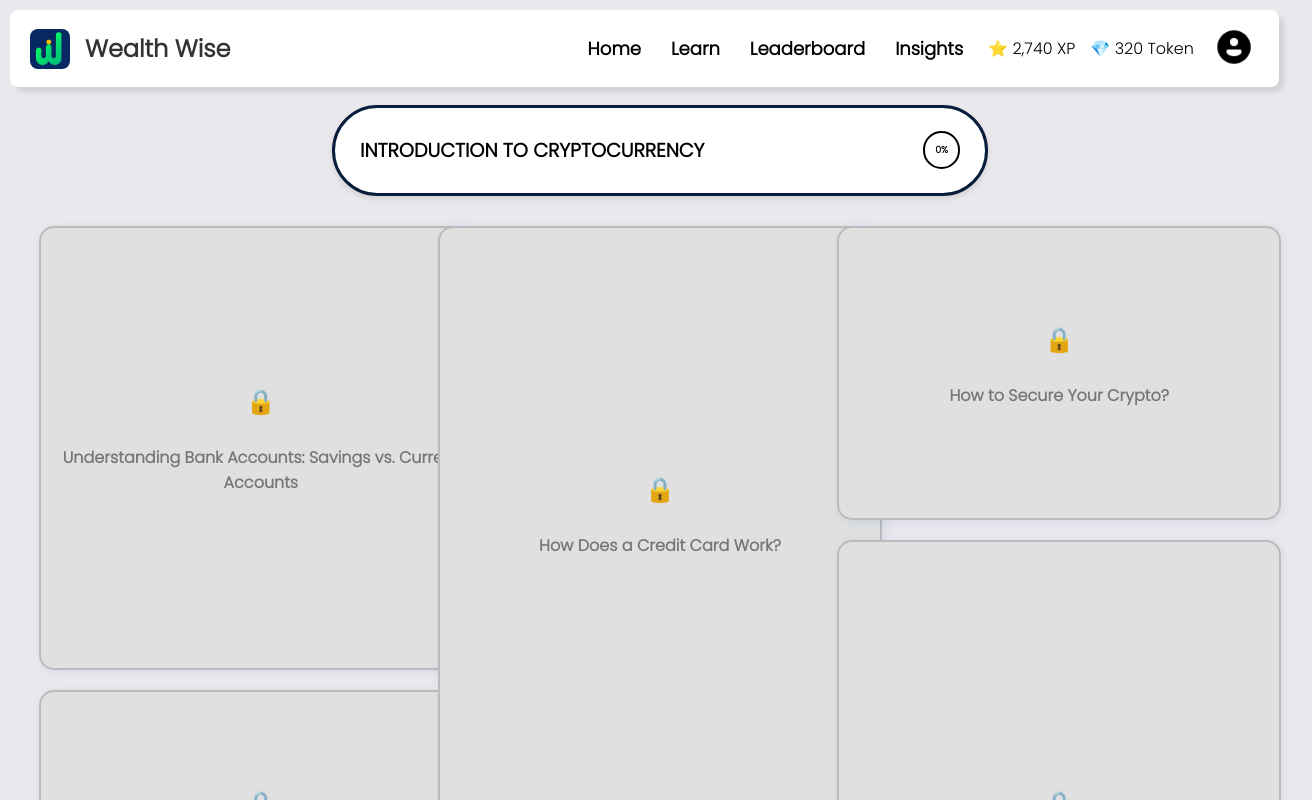
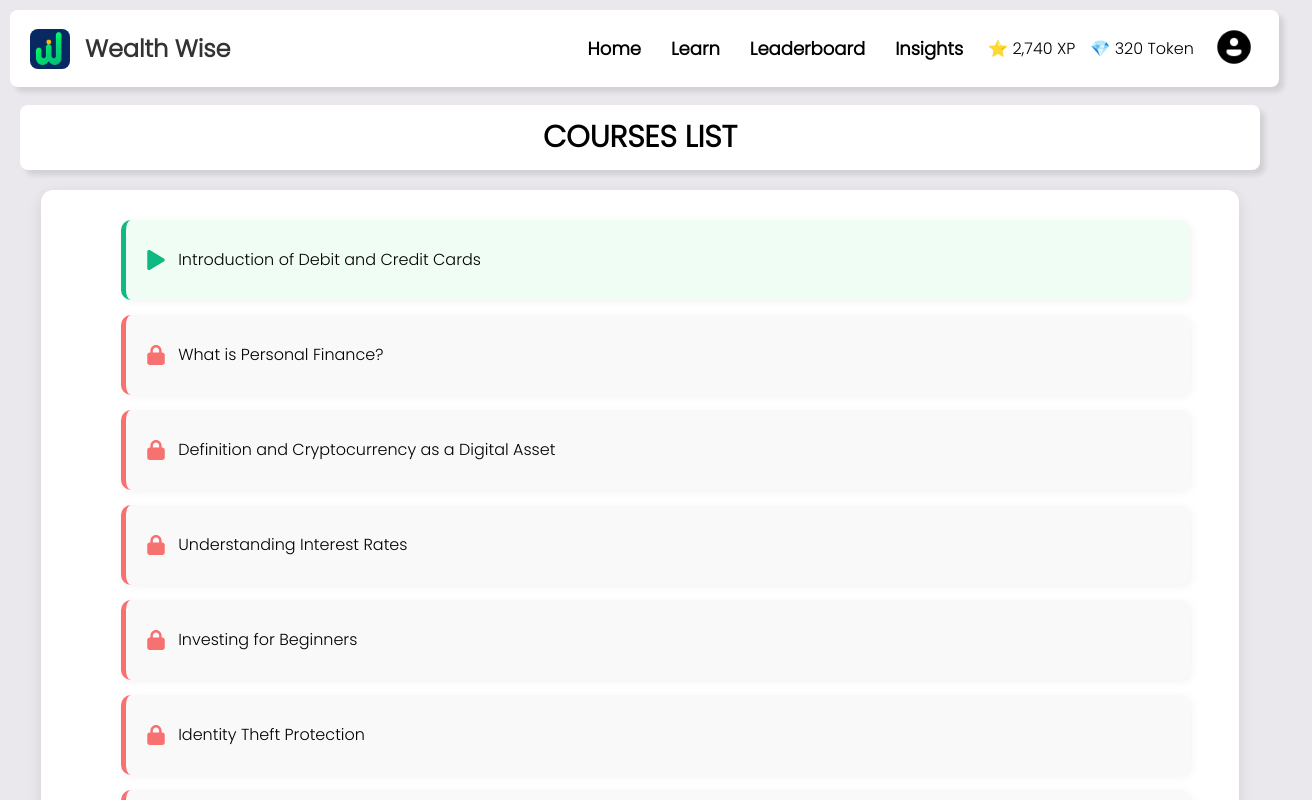
Before and after one commit to aditiarya37/WealthWise, a React (Vite) app: page /learn in a window 1280 px wide. Shown: the top 800 px of the page, 1312 px wide, since content can reach past the window. Built offline with nearby package versions, Linux system fonts and the light colour scheme.

Commit message:
added the Courses List page

```diff
--- a/src/App.jsx
+++ b/src/App.jsx
@@ -3,7 +3,8 @@ import NavBar from "./components/NavBar.jsx";
 import Dashboard from "./components/Dashboard.jsx";
 import MainBody from "./components/MainBody.jsx";
 import Leaderboard from "./components/leaderboard/Leaderboard.jsx"; // Import Leaderboard
-import Roadmap from "./components/roadmap/Roadmap.jsx"; // Import Roadmap
+// import Roadmap from "./components/roadmap/Roadmap.jsx";
+import CoursesList from "./components/coursesList/CoursesList.jsx";
 
 function App() {
   return (
@@ -13,7 +14,7 @@ function App() {
       <Routes>
         <Route path="/" element={<><Dashboard /><MainBody /></>} /> {/* Home Page */}
         <Route path="/leaderboard" element={<Leaderboard />} /> {/* Leaderboard Page */}
-        <Route path="/learn" element={<Roadmap />} /> {/* Leaderboard Page */}
+        <Route path="/learn" element={<CoursesList />} /> {/* Leaderboard Page */}
       </Routes>
     </Router>
   );
--- /dev/null
+++ b/src/components/coursesList/CoursesList.css
@@ -0,0 +1,86 @@
+/* Container */
+.courses-container {
+    display: flex;
+    flex-direction: column;
+    align-items: center;
+    margin-top: 80px;
+  }
+
+  /* Course Title */
+  .course-title {
+    font-size: 30px;
+    padding: 10px 20px;
+    text-align: center;
+    font-weight: bold;
+    margin-bottom: 20px;
+    background-color: white;
+    box-shadow: 5px 5px 5px rgba(0, 0, 0, 0.1);
+    border-radius: 8px;
+    width: 95%;
+  }
+
+  /* Courses List */
+  .courses-list {
+    display: flex;
+    flex-direction: column;
+    gap: 15px;
+    background: #fff;
+    padding: 30px;
+    width: 90%;
+    border-radius: 12px;
+    box-shadow: 0px 5px 15px rgba(0, 0, 0, 0.1);
+  }
+
+  /* Course Cards */
+  .course-card {
+    display: flex;
+    width: 100%;
+    align-items: center;
+    gap: 12px;
+    height: 50px;
+    padding: 15px 20px;
+    width: 600px;
+    font-size: 16px;
+    font-weight: 500;
+    border-radius: 10px;
+    box-shadow: 2px 2px 10px rgba(0, 0, 0, 0.05);
+  }
+
+  /* Unlocked Course */
+  .unlocked {
+    background: #f0fdf4;
+    border-left: 5px solid #10b981;
+    width: 90%;
+    margin-left: 50px;
+  }
+
+  .course-link {
+    text-decoration: none;
+    color: #000;
+  }
+
+  /* Locked Course */
+  .locked {
+    background: #f9f9f9;
+    width: 90%;
+    margin-left: 50px;
+    cursor: default;
+    border-left: 5px solid #f87171;
+  }
+
+  /* Icons */
+  .icon-container {
+    display: flex;
+    align-items: center;
+    justify-content: center;
+  }
+
+  .play-icon {
+    color: #10b981;
+    font-size: 20px;
+  }
+
+  .lock-icon {
+    color: #f87171;
+    font-size: 20px;
+  }
--- /dev/null
+++ b/src/components/coursesList/CoursesList.jsx
@@ -0,0 +1,80 @@
+import React from "react";
+import "./CoursesList.css";
+import { FaPlay } from "react-icons/fa";
+import { FaLock } from "react-icons/fa6";
+import { Link } from "react-router-dom"; // Ensure you're using React Router for navigation
+
+const courses = [
+  {
+    title: "Introduction of Debit and Credit Cards",
+    unlocked: true,
+    icon: <FaPlay className="play-icon" />,
+    link: "/debit-credit-intro",
+  },
+  {
+    title: "What is Personal Finance?",
+    unlocked: false,
+    icon: <FaLock className="lock-icon" />,
+    link: "/personal-finance",
+  },
+  {
+    title: "Definition and Cryptocurrency as a Digital Asset",
+    unlocked: false,
+    icon: <FaLock className="lock-icon" />,
+    link: "/crypto-digital-asset",
+  },
+  {
+    title: "Understanding Interest Rates",
+    unlocked: false,
+    icon: <FaLock className="lock-icon" />,
+    link: "/interest-rates",
+  },
+  {
+    title: "Investing for Beginners",
+    unlocked: false,
+    icon: <FaLock className="lock-icon" />,
+    link: "/investing-beginners",
+  },
+  {
+    title: "Identity Theft Protection",
+    unlocked: false,
+    icon: <FaLock className="lock-icon" />,
+    link: "/identity-theft",
+  },
+  {
+    title: "How to Save Money",
+    unlocked: false,
+    icon: <FaLock className="lock-icon" />,
+    link: "/saving-money",
+  },
+  {
+    title: "Tax Basics",
+    unlocked: false,
+    icon: <FaLock className="lock-icon" />,
+    link: "/tax-basics",
+  },
+];
+
+const CoursesList = () => {
+  return (
+    <div className="courses-container">
+      <h2 className="course-title">COURSES LIST</h2>
+      <div className="courses-list">
+        {courses.map((course, index) => (
+          <div key={index} className={`course-card ${course.unlocked ? "unlocked" : "locked"}`}>
+            <span className="icon-container">{course.icon}</span>
+            {course.unlocked ? (
+              <Link to={course.link} className="course-link">
+                {course.title}
+              </Link>
+            ) : (
+              <span className="disabled-link">{course.title}</span>
+            )}
+          </div>
+        ))}
+      </div>
+    </div>
+  );
+};
+
+export default CoursesList;
```
